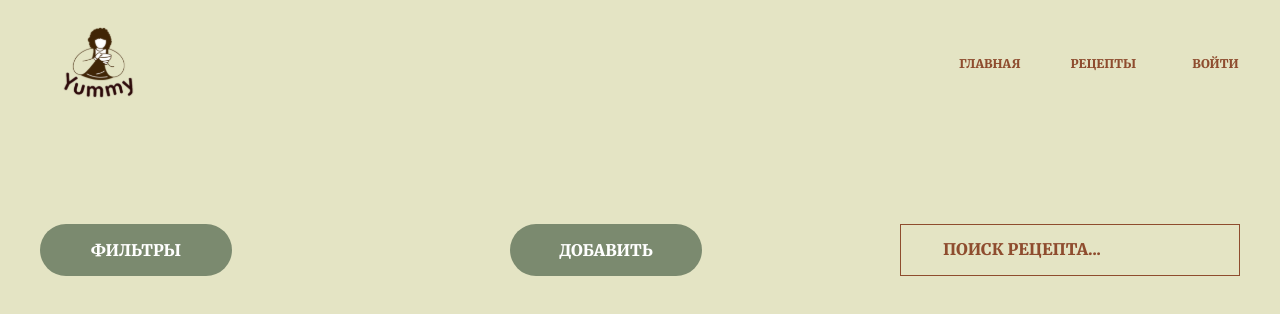
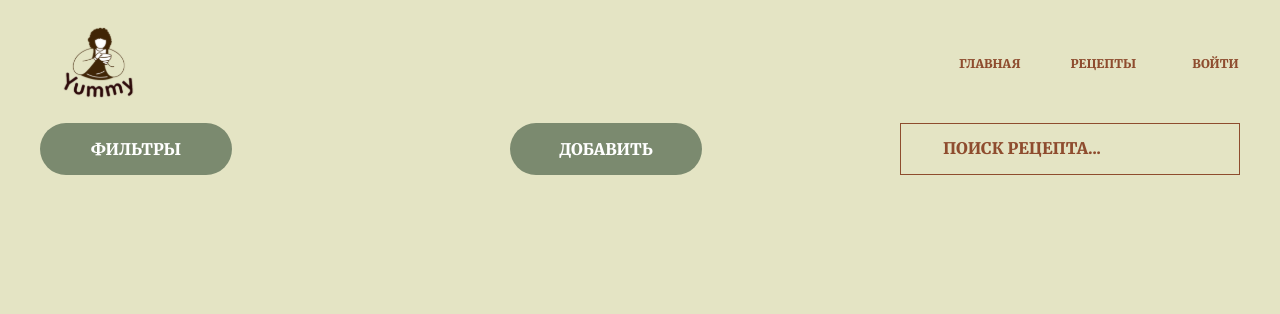
Before and after one commit to Acypaa/Yummy, a React (Create React App) app: page /recipes in a window 1280 px wide. Shown: the top 314 px of the page. Built offline with nearby package versions, Linux system fonts and the light colour scheme.

Commit message:
Пятая стадия проекта+правки последнии

```diff
--- a/src/styles/AllRecipesNav.css
+++ b/src/styles/AllRecipesNav.css
@@ -48,14 +48,18 @@
   height: 52px;
   margin-left: 250px;
 }
+.search-container,
 .button-container {
   display: flex;
+  height: 50px;
   justify-content: space-between; /* Распределяет кнопки по краям */
   align-items: center; /* Центрирует элементы по вертикали */
   margin: 20px 0; /* Отступы сверху и снизу */
 }
 
-
+.search-container{
+  height: 50px;
+}
 .AllRecipesNav__input {
   margin: 100px;
   width: 340px;
```
